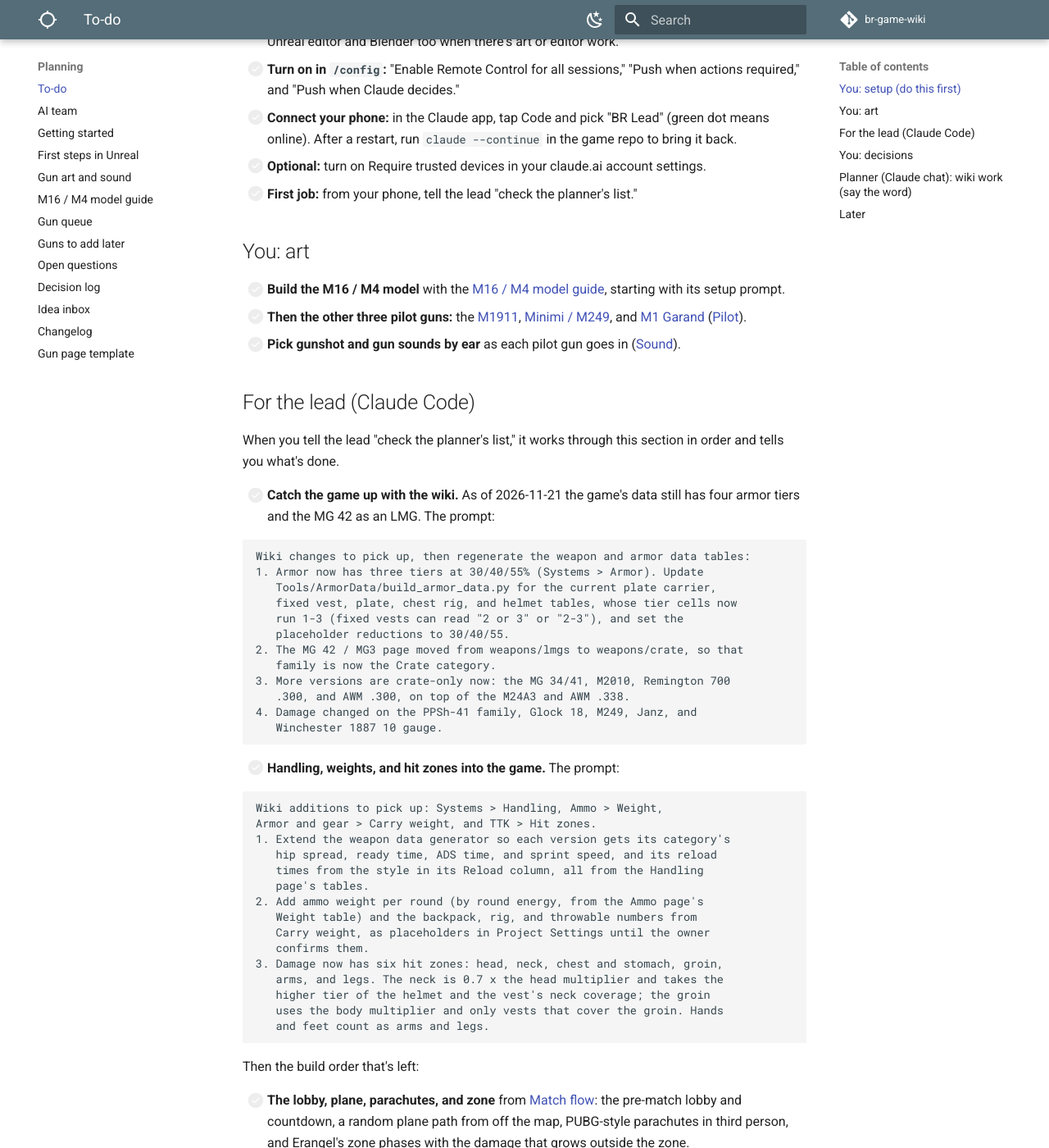
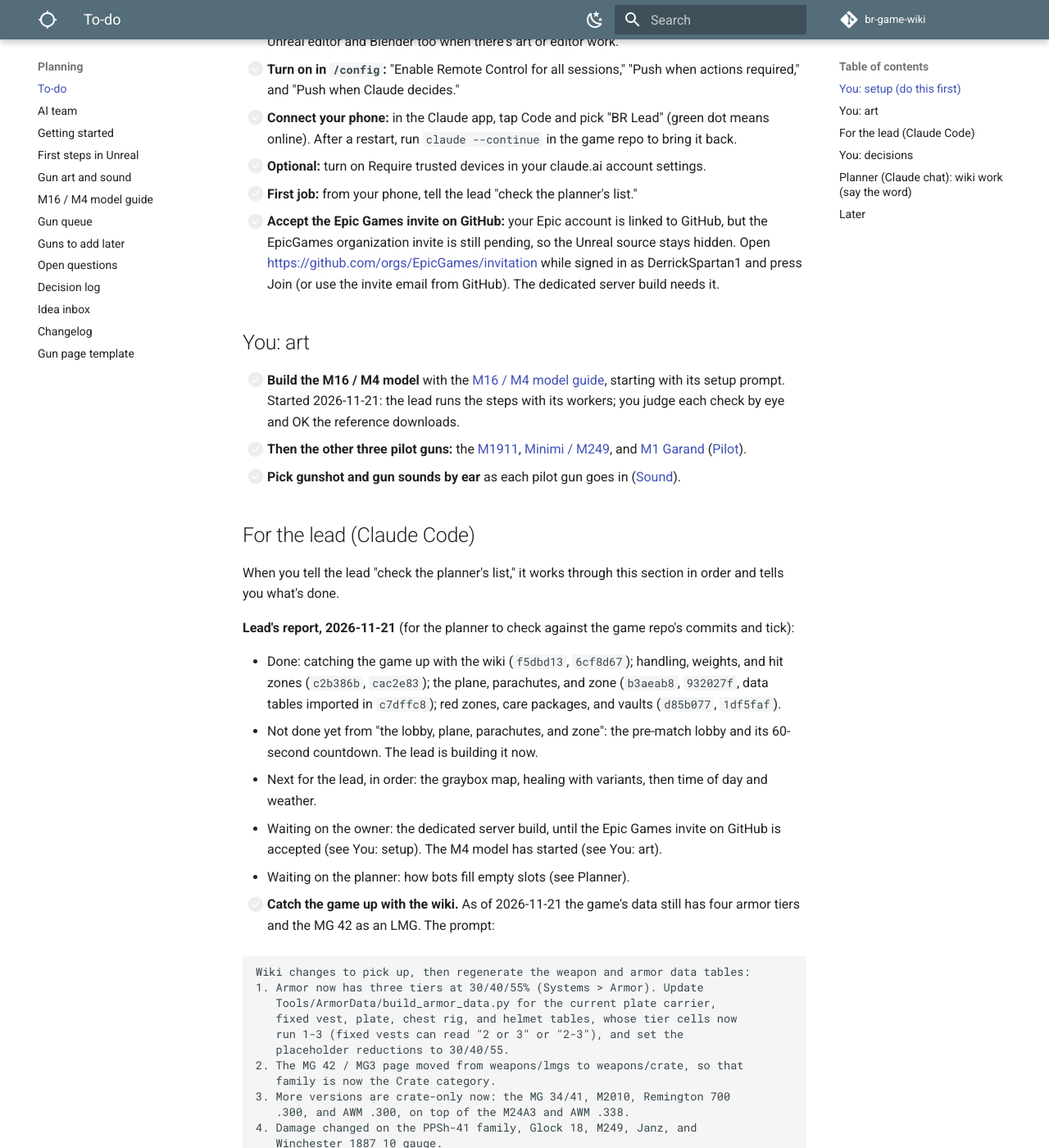
Before and after one commit to DerrickSpartan1/br-game-wiki, an MkDocs documentation site: the page built from docs/planning/to-do.md, in a window 1280 px wide and 1400 px high, scrolled down 602 px. Shown: the whole window at 82% size. Built offline with MkDocs 1.6.1 and Material for MkDocs 9.7.7, drawn with Linux system fonts in a browser that asks for light colours; comment, search, counter and statistics services are not loaded; some of the changed text lies outside the part shown.

Commit message:
Lead's report on the To-do list, the Epic invite step, and a bots item
Co-Authored-By: Claude Opus 5.5 <noreply@anthropic.com>

```diff
--- a/docs/planning/to-do.md
+++ b/docs/planning/to-do.md
@@ -14,16 +14,25 @@ Set up the [AI team](ai-team.md): the workers, the lead, and reaching the lead f
 - [ ] **Connect your phone:** in the Claude app, tap Code and pick "BR Lead" (green dot means online). After a restart, run `claude --continue` in the game repo to bring it back.
 - [ ] **Optional:** turn on Require trusted devices in your claude.ai account settings.
 - [ ] **First job:** from your phone, tell the lead "check the planner's list."
+- [ ] **Accept the Epic Games invite on GitHub:** your Epic account is linked to GitHub, but the EpicGames organization invite is still pending, so the Unreal source stays hidden. Open <https://github.com/orgs/EpicGames/invitation> while signed in as DerrickSpartan1 and press Join (or use the invite email from GitHub). The dedicated server build needs it.
 
 ## You: art
 
-- [ ] **Build the M16 / M4 model** with the [M16 / M4 model guide](m16-m4-model.md), starting with its setup prompt.
+- [ ] **Build the M16 / M4 model** with the [M16 / M4 model guide](m16-m4-model.md), starting with its setup prompt. Started 2026-11-21: the lead runs the steps with its workers; you judge each check by eye and OK the reference downloads.
 - [ ] **Then the other three pilot guns:** the [M1911](../weapons/pistols/m1911.md), [Minimi / M249](../weapons/lmgs/minimi.md), and [M1 Garand](../weapons/battle-rifles/m1-garand.md) ([Pilot](art-and-sound.md#pilot-four-guns-first)).
 - [ ] **Pick gunshot and gun sounds by ear** as each pilot gun goes in ([Sound](art-and-sound.md#sound)).
 
 ## For the lead (Claude Code)
 
 When you tell the lead "check the planner's list," it works through this section in order and tells you what's done.
+
+**Lead's report, 2026-11-21** (for the planner to check against the game repo's commits and tick):
+
+- Done: catching the game up with the wiki (`f5dbd13`, `6cf8d67`); handling, weights, and hit zones (`c2b386b`, `cac2e83`); the plane, parachutes, and zone (`b3aeab8`, `932027f`, data tables imported in `c7dffc8`); red zones, care packages, and vaults (`d85b077`, `1df5faf`).
+- Not done yet from "the lobby, plane, parachutes, and zone": the pre-match lobby and its 60-second countdown. The lead is building it now.
+- Next for the lead, in order: the graybox map, healing with variants, then time of day and weather.
+- Waiting on the owner: the dedicated server build, until the Epic Games invite on GitHub is accepted (see You: setup). The M4 model has started (see You: art).
+- Waiting on the planner: how bots fill empty slots (see Planner).
 
 - [ ] **Catch the game up with the wiki.** As of 2026-11-21 the game's data still has four armor tiers and the MG 42 as an LMG. The prompt:
 
@@ -101,6 +110,7 @@ In rough order of what the game needs first:
 - [ ] **Next guns:** the Madsen ([LMG queue](queue.md#lmgs-in-progress)) and the Arisaka ([sniper queue](queue.md#snipers-in-progress)), then start the special category: bows, crossbows, and mortars.
 - [ ] **Lookups:** energies for the rounds behind the 32 versions with no damage yet, each version's real bullet speed, the missing LMG fire rates, and attachment lists for the 5 gun pages without one ([Lookups](open-questions.md#lookups)).
 - [ ] **Mockups:** the HUD, inventory, and menus as designs before they're built in Unreal.
+- [ ] **Bots:** how bots fill the lobby and stay to fill empty slots ([Pre-match lobby](../systems/match-flow.md#pre-match-lobby)): how they move, loot, fight, and how good they are. The lead's lobby code leaves a spot for them.
 
 ## Later
 
```
Also changed, not shown: docs/planning/changelog.md (+1 -0 lines).
